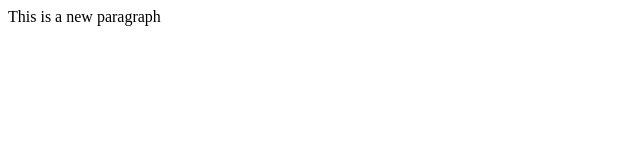
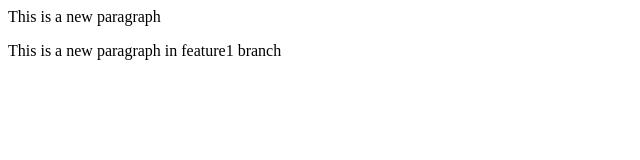
Before and after one commit to Biswanatha/localrepo, a plain HTML site: page LocalRepo/index.html in a window 1280 px wide. Shown: the whole page, without its empty margins (0-640 px from the left). Drawn offline with Linux system fonts and the light colour scheme.

Commit message:
Add new feature1

```diff
--- a/LocalRepo/index.html
+++ b/LocalRepo/index.html
@@ -1 +1,2 @@
 <p>This is a new paragraph</p>
+<p>This is a new paragraph in feature1 branch</p>
```
